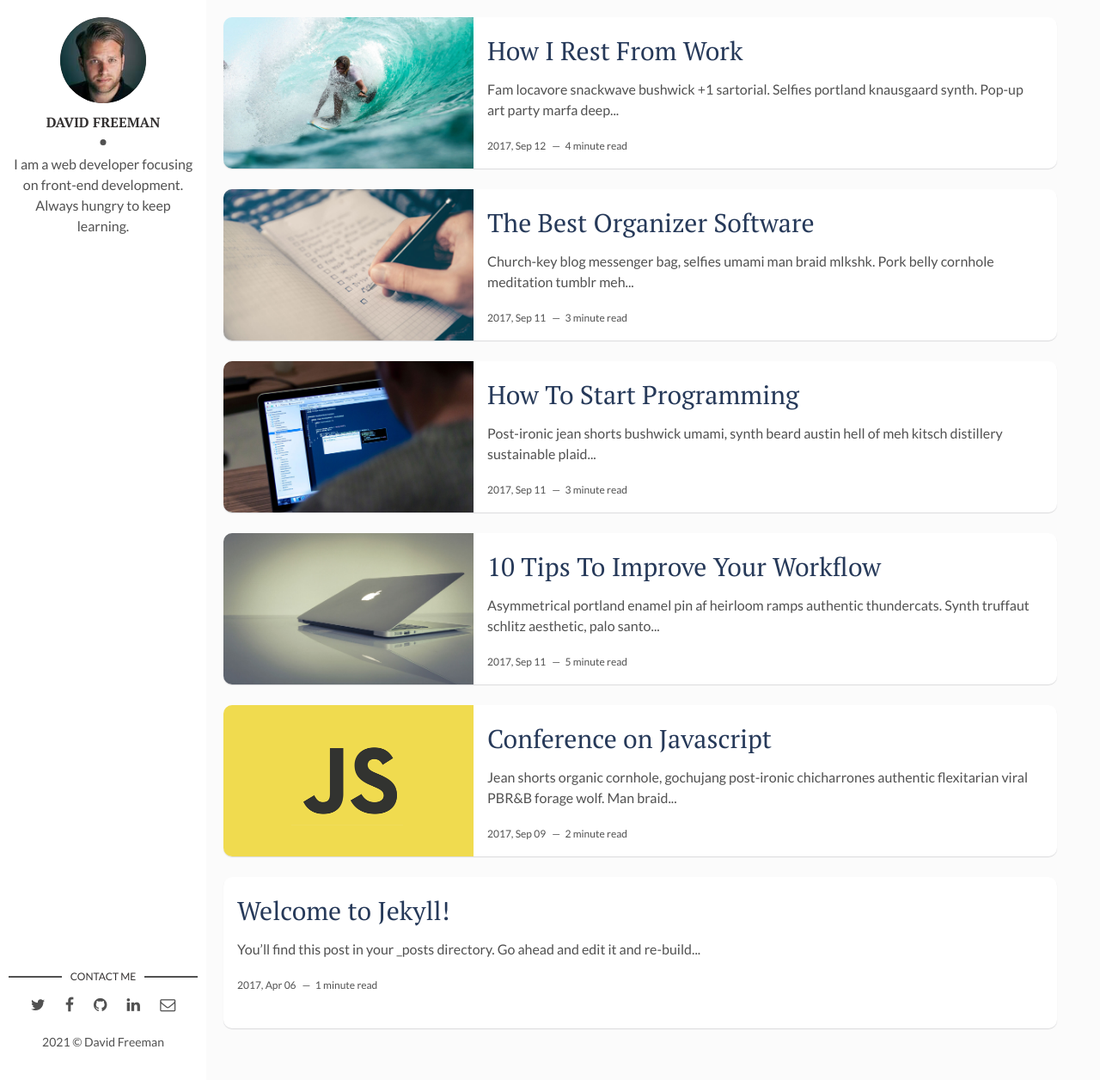
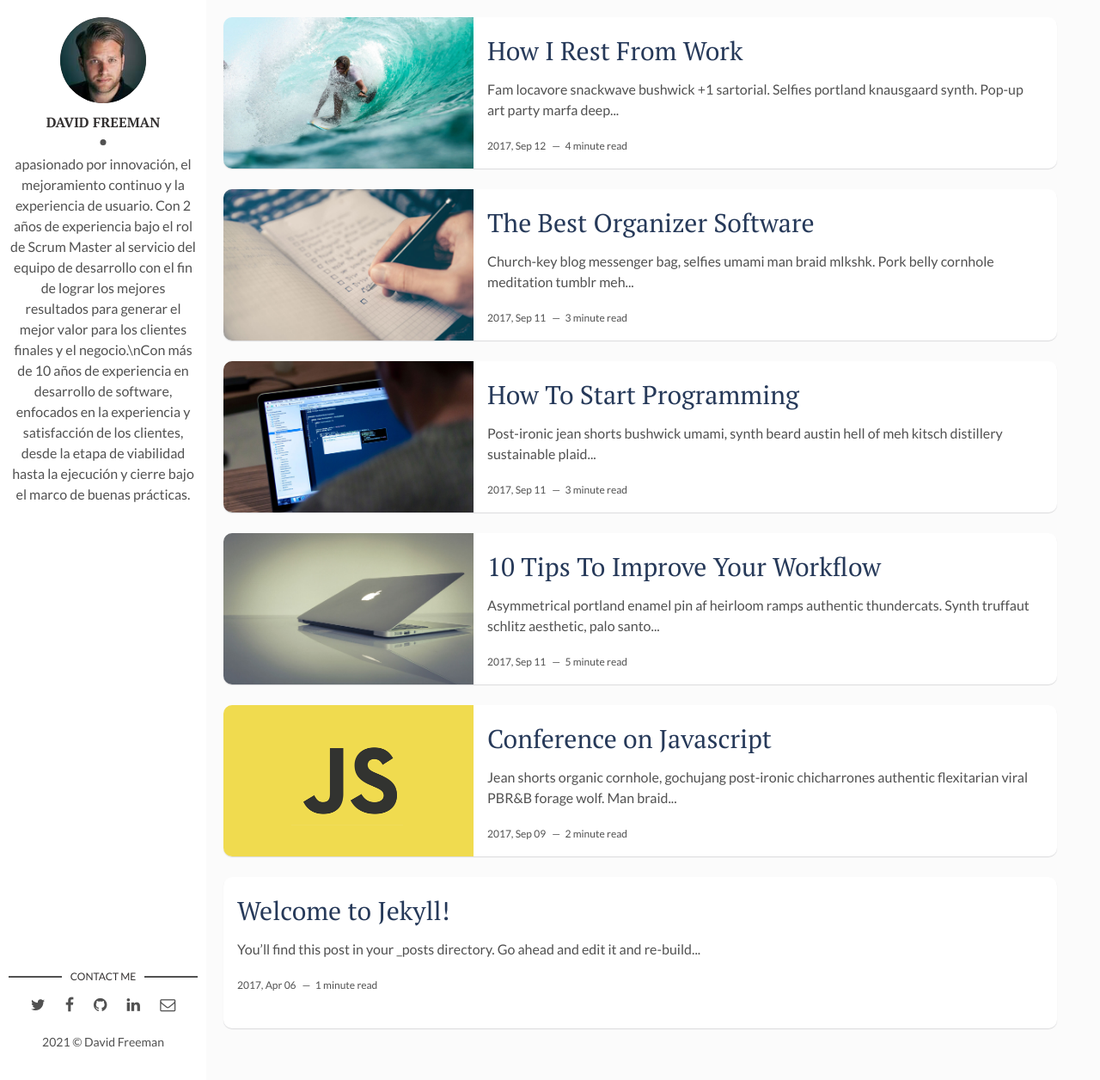
Before and after one commit to capolanco10/capolanco10.github.io, a Jekyll site: the page built from index.html, in a window 1280 px wide and 1256 px high. Shown: the whole window at 86% size. Built offline with Jekyll 4.4.1, drawn with Linux system fonts in a browser that asks for light colours; the list of posts is cut into pages by our own code.

Commit message:
Update _config.yml

```diff
--- a/_config.yml
+++ b/_config.yml
@@ -11,12 +11,12 @@ site-twitter: #if your site has a twitter account, enter it here
 # Author Settings
 author: David Freeman # add your name
 author-img: david-freeman.jpg # add your photo
-about-author: I am a web developer focusing on front-end development. Always hungry to keep learning. # add description
-social-twitter: # add your Twitter handle
-social-facebook: # add your Facebook handle
-social-github: artemsheludko # add your Github handle
-social-linkedin: # add your Linkedin handle
-social-email: # add your Email address
+about-author: apasionado por innovación, el mejoramiento continuo y la experiencia de usuario. Con 2 años de experiencia bajo el rol de Scrum Master al servicio del equipo de desarrollo con el fin de lograr los mejores resultados para generar el mejor valor para los clientes finales y el negocio.\nCon más de 10 años de experiencia en desarrollo de software, enfocados en la experiencia y satisfacción de los clientes, desde la etapa de viabilidad hasta la ejecución y cierre bajo el marco de buenas prácticas.
+social-twitter: capolanco10
+#social-facebook:
+social-github: capolanco10
+social-linkedin: https://www.linkedin.com/in/carlospolancodev/
+social-email: carlos.polanco010@gmail.com
 
 # Disqus
 discus-identifier: mr-brown # add your discus identifier
```
